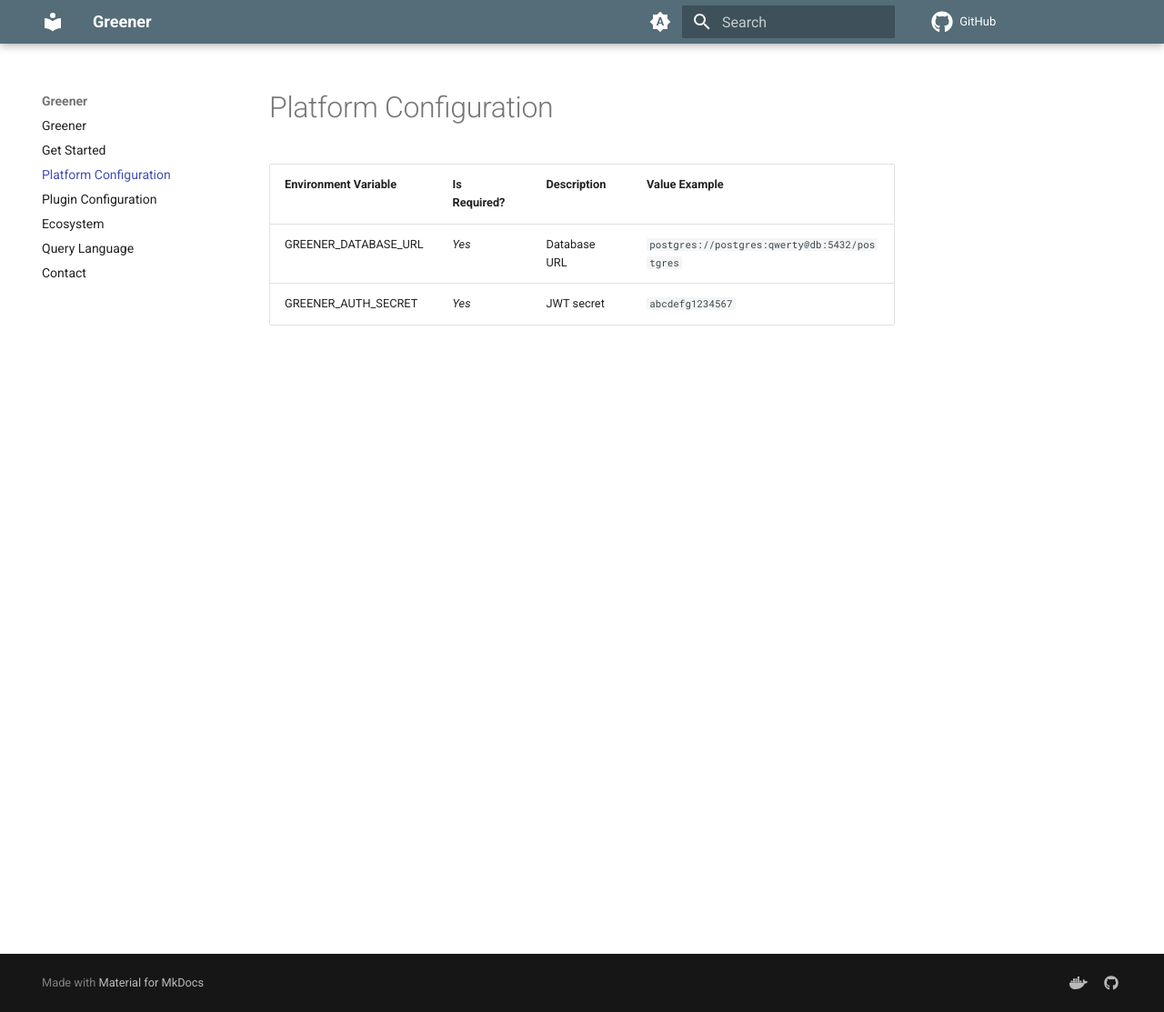
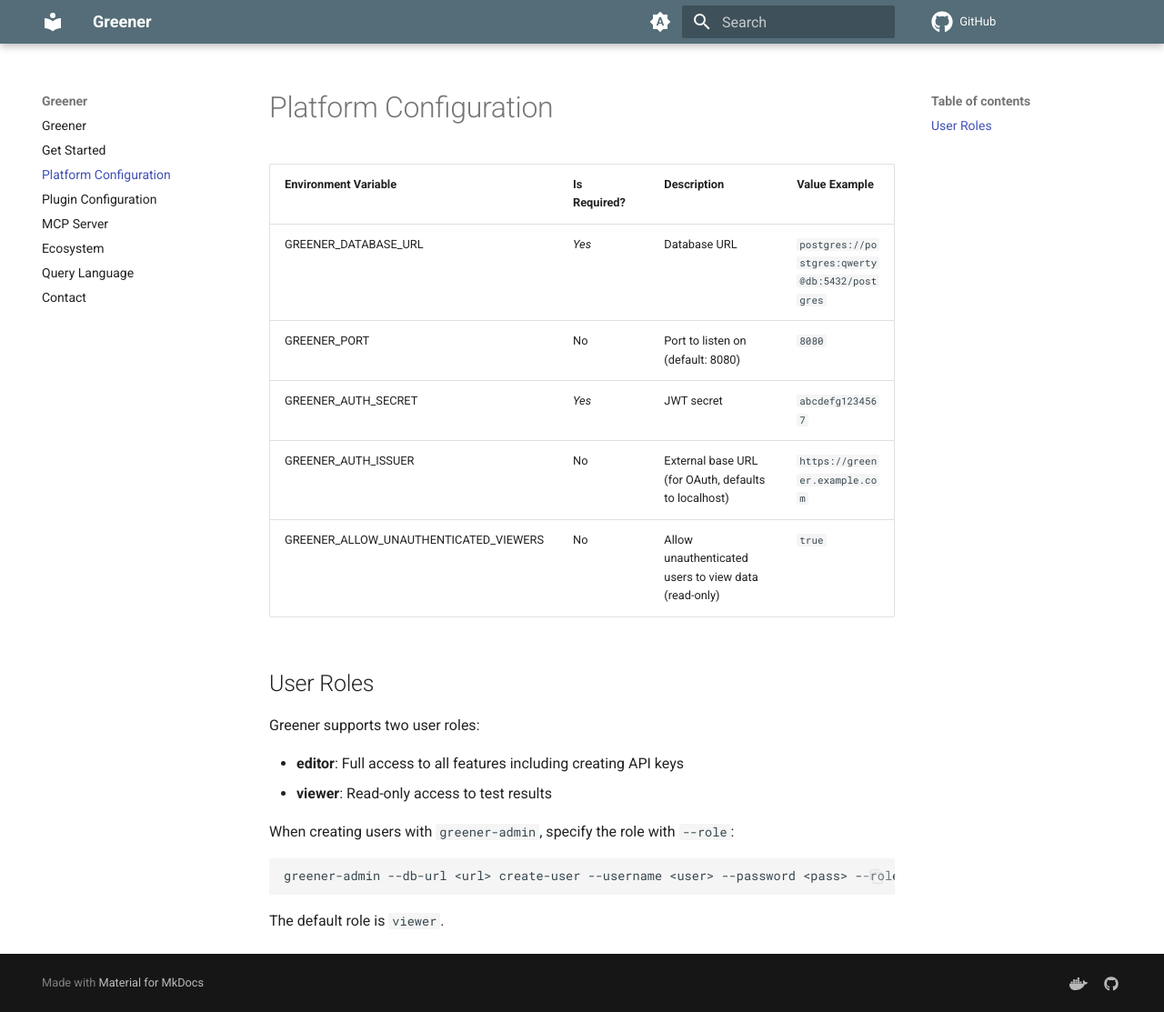
Before and after one commit to cephei8/greener, an MkDocs documentation site: the page built from docs/content/platform-configuration.md, in a window 1280 px wide and 1113 px high. Shown: the whole window at 91% size. Built offline with MkDocs 1.6.1 and Material for MkDocs 9.7.7, drawn with Linux system fonts in a browser that asks for light colours; comment, search, counter and statistics services are not loaded.

Commit message:
Update documentation
Signed-off-by: cephei8 <i@cephei8.dev>

````diff
--- a/docs/content/platform-configuration.md
+++ b/docs/content/platform-configuration.md
@@ -1,5 +1,23 @@
 # Platform Configuration
-| Environment Variable    | Is Required? | Description                | Value Example                                           |
-|:------------------------|:-------------|:---------------------------|:--------------------------------------------------------|
-| GREENER_DATABASE_URL    | *Yes*        | Database URL               | `postgres://postgres:qwerty@db:5432/postgres` |
-| GREENER_AUTH_SECRET      | *Yes*        | JWT secret                 | `abcdefg1234567`                                        |
+| Environment Variable                    | Is Required? | Description                                         | Value Example                             |
+|:----------------------------------------|:-------------|:----------------------------------------------------|:------------------------------------------|
+| GREENER_DATABASE_URL                    | *Yes*        | Database URL                                        | `postgres://postgres:qwerty@db:5432/postgres` |
+| GREENER_PORT                            | No           | Port to listen on (default: 8080)                   | `8080`                                    |
+| GREENER_AUTH_SECRET                     | *Yes*        | JWT secret                                          | `abcdefg1234567`                          |
+| GREENER_AUTH_ISSUER                     | No           | External base URL (for OAuth, defaults to localhost)| `https://greener.example.com`             |
+| GREENER_ALLOW_UNAUTHENTICATED_VIEWERS   | No           | Allow unauthenticated users to view data (read-only)| `true`                                    |
+
+## User Roles
+
+Greener supports two user roles:
+
+- **editor**: Full access to all features including creating API keys
+- **viewer**: Read-only access to test results
+
+When creating users with `greener-admin`, specify the role with `--role`:
+
+```shell
+greener-admin --db-url <url> create-user --username <user> --password <pass> --role editor
+```
+
+The default role is `viewer`.
--- a/docs/mkdocs.yml
+++ b/docs/mkdocs.yml
@@ -7,6 +7,7 @@
   - Get Started: get-started.md
   - Platform Configuration: platform-configuration.md
   - Plugin Configuration: plugin-configuration.md
+  - MCP Server: mcp-server.md
   - Ecosystem: ecosystem.md
   - Query Language: query-language.md
   - Contact: contact.md
````
Also changed, not shown: docs/content/get-started.md (+4 -1 lines), docs/content/index.md (+1 -0 lines), docs/content/mcp-server.md (added, +39 -0 lines), README.md.
